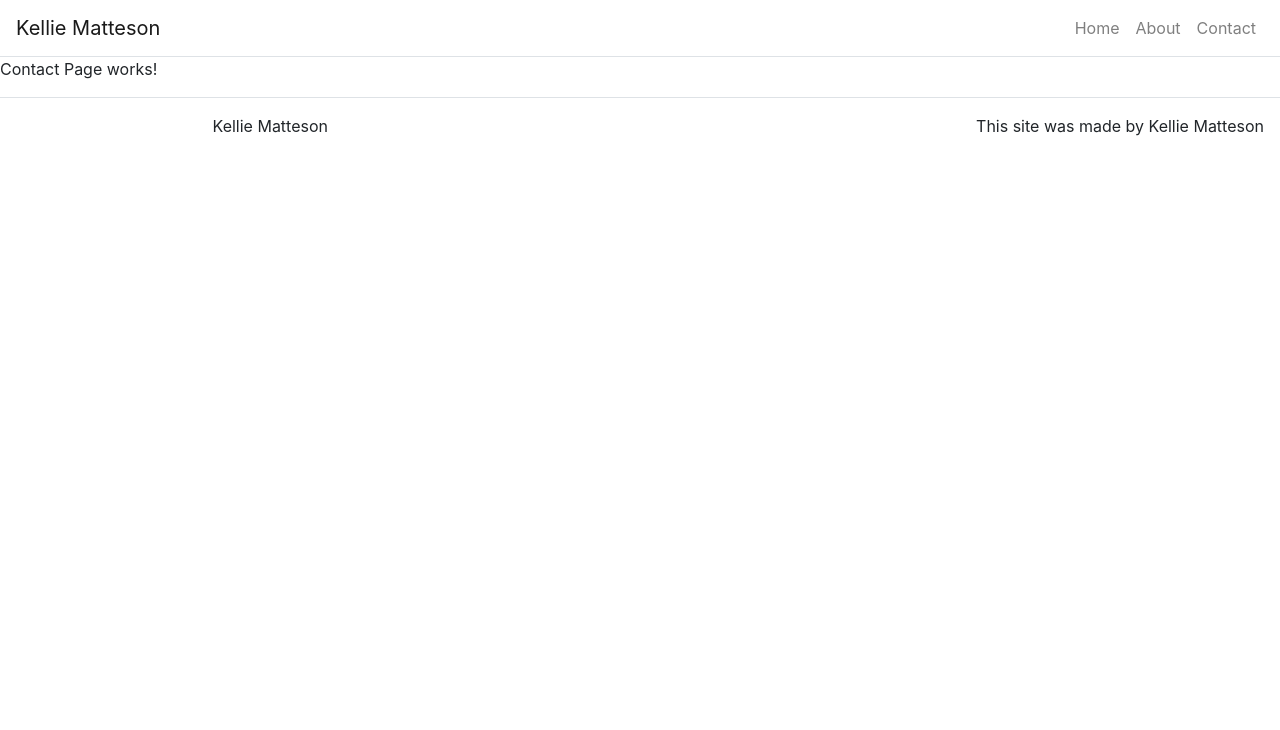
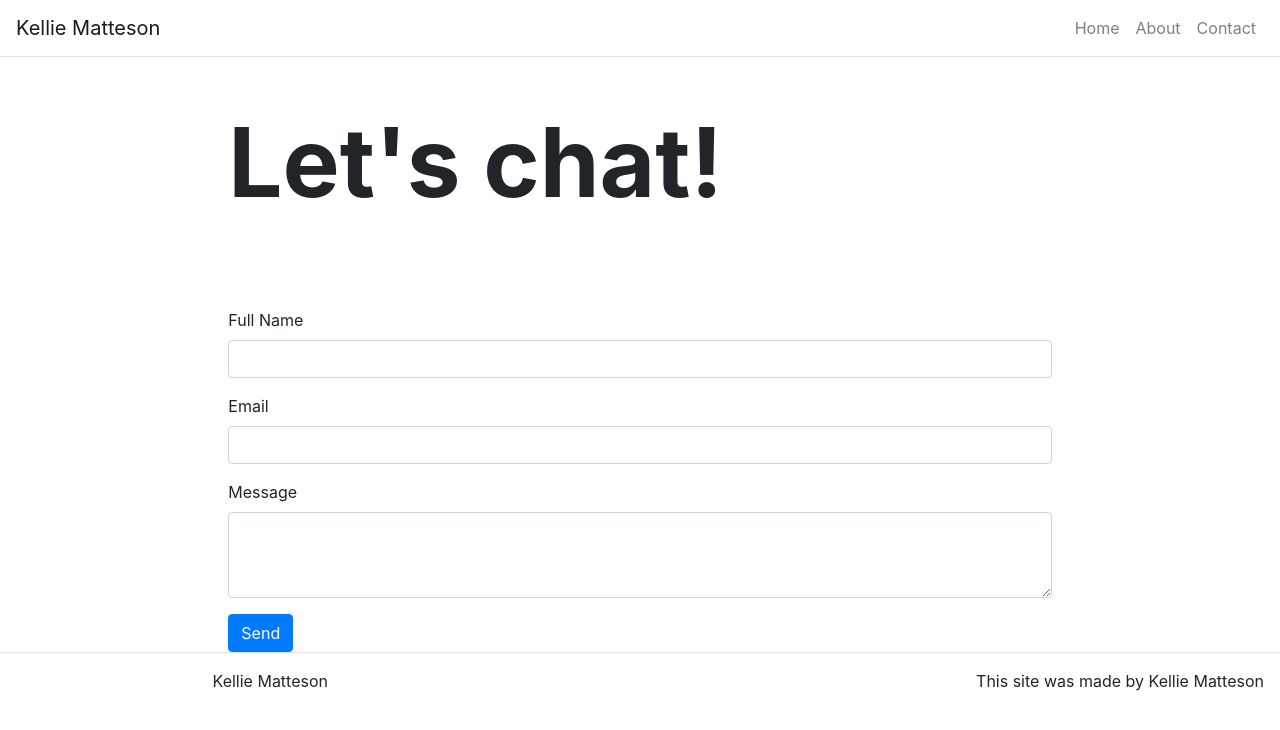
Before and after one commit to kelliematteson/portfolio, a React (Create React App) app: page /contact in a window 1280 px wide. Shown: the top 730 px of the page. Built offline with nearby package versions, Linux system fonts and the light colour scheme; a web font is replaced by a local one.

Commit message:
completed frontend portfolio

```diff
--- a/package.json
+++ b/package.json
@@ -6,6 +6,7 @@
     "@testing-library/jest-dom": "^5.11.4",
     "@testing-library/react": "^11.1.0",
     "@testing-library/user-event": "^12.1.10",
+    "axios": "^0.21.1",
     "bootstrap": "^4.6.0",
     "node-sass": "^5.0.0",
     "react": "^17.0.1",
--- a/src/App.js
+++ b/src/App.js
@@ -47,7 +47,7 @@
             <Nav className="ml-auto">
               <Link className="nav-link" to="/">Home</Link>
               <Link className="nav-link" to="/about">About</Link>
-              <Link className="nav-link" to="/contact">Contact</Link>
+              <Link className="nav-link" to="/">Contact</Link>
 
             </Nav>
           </NavBar.Collapse>
--- a/src/index.css
+++ b/src/index.css
@@ -37,3 +37,8 @@
   font-size: 16px;
   margin: 0px;
 }
+
+.success-msg {
+  color: #57A773;
+  padding: 10px;
+}
--- a/src/pages/ContactPage.js
+++ b/src/pages/ContactPage.js
@@ -1,13 +1,79 @@
 import React from 'react';
+import Hero from '../components/Hero';
+import Form from 'react-bootstrap/Form';
+import Content from '../components/Content';
+import Button from 'react-bootstrap/Button';
 
-function ContactPage(props) {
+class ContactPage extends React.Component {
 
+        constructor(props) {
+            super(props);
+            this.state = {
+                name: '',
+                email: '',
+                message: '',
+                disabled :false,
+                emailSent: null,
 
+            }
+        }
+        handleChange = (event) => {
 
-    return(
-        <p>Contact Page works!</p>
-    );
+            const target = event.target;
+            const value = target.type === 'checkbox' ? target.checked : target.value;
+            const name = target.name;
 
+            this.setState({
+                [name]: value
+
+            })
+        }
+
+        handleSubmit = (event) => {
+            event.preventDefault();
+
+            this.setState({
+                disabled: true
+            });
+        }
+
+    render() {
+        return(
+            <div>
+                <Hero title={this.props.title}/>
+
+                <Content>
+                    <Form onSubmit={this.handleSubmit}>
+                        <Form.Group>
+                            <Form.Label htmlFor="full-name">Full Name</Form.Label>
+                            <Form.Control id="full-name" name="name" type="text" value={this.state.name} onChange={this.handleChange} />
+                        </Form.Group>
+
+                        <Form.Group>
+                            <Form.Label htmlFor="email">Email</Form.Label>
+                            <Form.Control id="email" name="email" type="email" value={this.state.email} onChange={this.handleChange} />
+                        </Form.Group>
+
+                        <Form.Group>
+                            <Form.Label htmlFor="message">Message</Form.Label>
+                            <Form.Control id="message" name="message" as="textarea"rows="3" value={this.state.message} onChange={this.handleChange} />
+                        </Form.Group>
+
+                        <Button className="d-inline-block" variant="primary" type="submit" disabled={this.state.disabled}>
+                            Send
+                        </Button>
+
+                        {this.state.emailSent === true && <p className="d-inline success-msg">Email Sent</p>}
+                        {this.state.emailSent === false && <p className="d-inline err-msg">Email not Sent</p>}
+
+                    </Form>
+
+                </Content>
+            </div>
+
+        );
+
+}
 }
 
 export default ContactPage;
```
Also changed, not shown: 1 other file (tests, documents, lock files or other folders).
